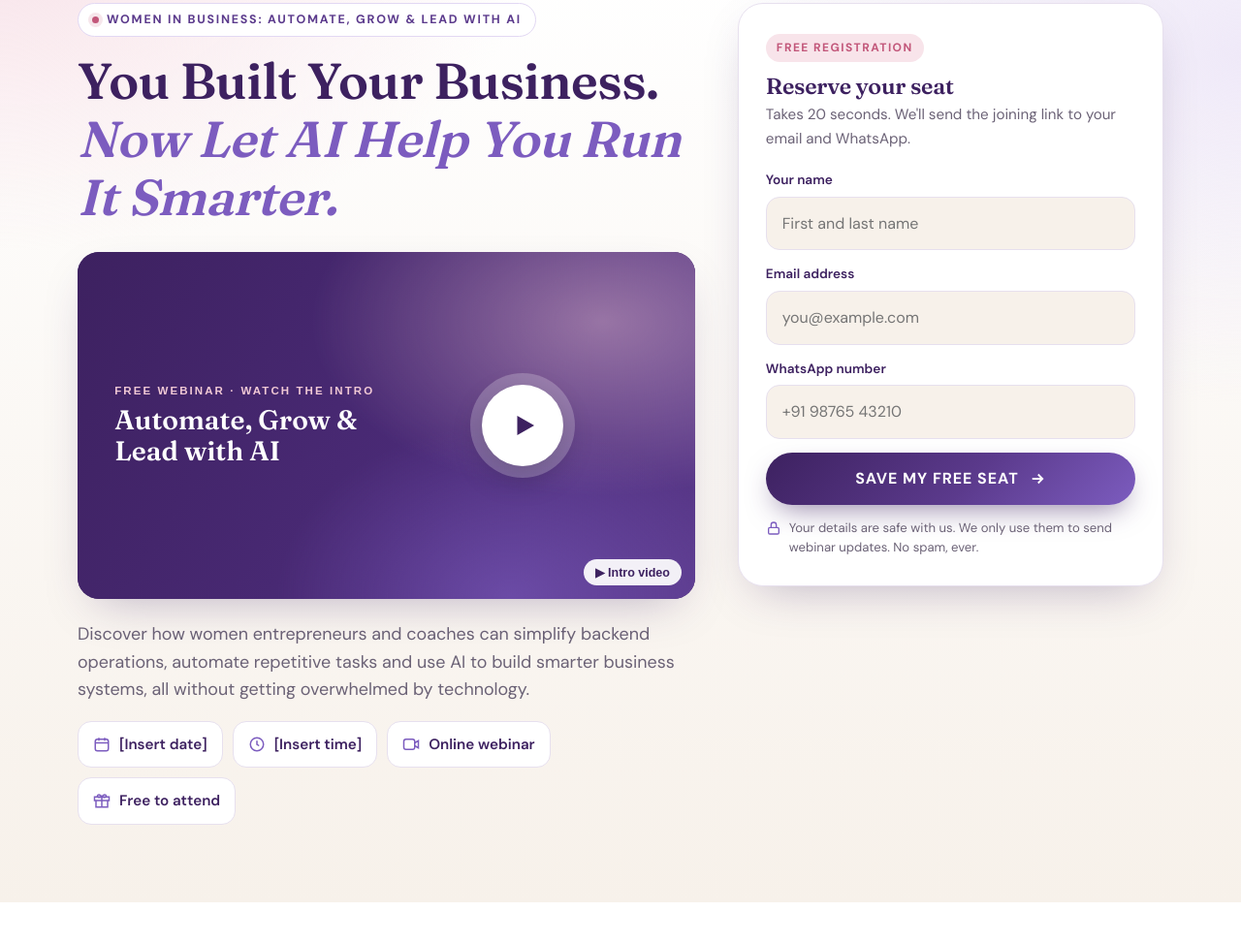
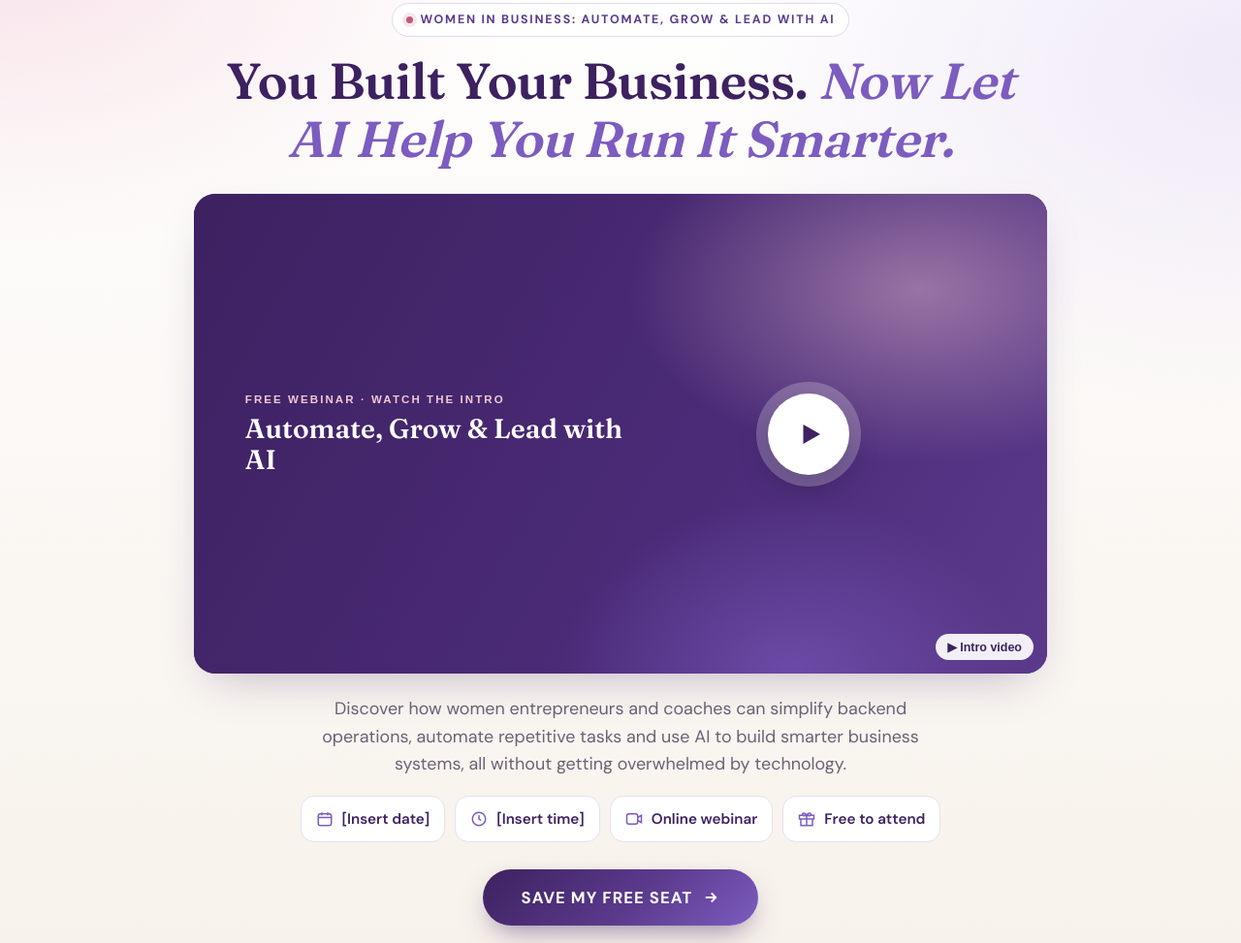
Before and after one commit to mrunalidaharwal/Vaishnavi-lp, a plain HTML site: page index.html in a window 1280 px wide. Shown: the part 147-1120 px from the top of the page at 97% size. Drawn offline with Linux system fonts and the light colour scheme.

Commit message:
Remove hero form; center hero on the video with a seat button
Co-Authored-By: Claude Opus 5.5 <noreply@anthropic.com>

```diff
--- a/index.html
+++ b/index.html
@@ -70,7 +70,10 @@
       radial-gradient(900px 500px at 0% 0%,var(--blush) 0%,transparent 60%),
       radial-gradient(900px 600px at 100% 10%,var(--lavender) 0%,transparent 60%),
       linear-gradient(180deg,#fff 0%,var(--beige) 100%)}
-  .hero-grid{display:grid;grid-template-columns:1.45fr 1fr;gap:44px;align-items:start}
+  .hero-grid{max-width:920px;text-align:center}
+  .hero .desc{margin-left:auto;margin-right:auto}
+  .hero .chips{justify-content:center}
+  .hero-cta{margin-top:28px;padding:20px 40px;font-size:1.05rem}
   .hero h1{margin-top:16px}
   .hero .desc{font-size:1.12rem;color:var(--muted);max-width:640px}
 
@@ -280,39 +283,10 @@
         <li class="chip"><svg viewBox="0 0 24 24"><rect x="2" y="5" width="15" height="14" rx="3"/><path d="M17 10l5-3v10l-5-3"/></svg>Online webinar</li>
         <li class="chip"><svg viewBox="0 0 24 24"><path d="M20 12v9H4v-9M2 7h20v5H2zM12 21V7M12 7c-2-4-6-4-6-1s6 1 6 1zm0 0c2-4 6-4 6-1s-6 1-6 1z"/></svg>Free to attend</li>
       </ul>
+      <a class="btn btn-primary hero-cta" href="#register">Save my free seat
+        <svg viewBox="0 0 24 24" fill="none" stroke="currentColor" stroke-width="2.4" aria-hidden="true"><path d="M5 12h14M13 6l6 6-6 6"/></svg></a>
     </div>
 
-    <aside class="form-card" id="register-hero" aria-labelledby="heroFormTitle">
-      <span class="free-tag">Free registration</span>
-      <h3 id="heroFormTitle">Reserve your seat</h3>
-      <p class="sub">Takes 20 seconds. We'll send the joining link to your email and WhatsApp.</p>
-      <form class="reg-form" novalidate data-source="hero">
-        <input class="hp" type="text" name="company" tabindex="-1" autocomplete="off" aria-hidden="true">
-        <div class="field">
-          <label for="h-name">Your name</label>
-          <input id="h-name" name="name" type="text" autocomplete="name" placeholder="First and last name" required>
-          <div class="err">Please enter your name.</div>
-        </div>
-        <div class="field">
-          <label for="h-email">Email address</label>
-          <input id="h-email" name="email" type="email" autocomplete="email" placeholder="you@example.com" required>
-          <div class="err">Please enter a valid email address.</div>
-        </div>
-        <div class="field">
-          <label for="h-wa">WhatsApp number</label>
-          <input id="h-wa" name="whatsapp" type="tel" autocomplete="tel" inputmode="tel" placeholder="+91 98765 43210" required>
-          <div class="err">Please enter a valid WhatsApp number (with country code).</div>
-        </div>
-        <button class="btn btn-primary btn-block" type="submit">Save my free seat
-          <svg viewBox="0 0 24 24" fill="none" stroke="currentColor" stroke-width="2.4" aria-hidden="true"><path d="M5 12h14M13 6l6 6-6 6"/></svg></button>
-        <p class="privacy"><svg viewBox="0 0 24 24"><rect x="4" y="11" width="16" height="10" rx="2"/><path d="M8 11V7a4 4 0 018 0v4"/></svg>Your details are safe with us. We only use them to send webinar updates. No spam, ever.</p>
-      </form>
-      <div class="form-success" role="status" aria-live="polite">
-        <div class="tick"><svg viewBox="0 0 24 24"><path d="M5 12l5 5L20 7"/></svg></div>
-        <h3>You're in!</h3>
-        <p class="sub">Your seat is saved. Watch your email and WhatsApp for the joining link and reminders.</p>
-      </div>
-    </aside>
   </div>
 </section>
 
```
